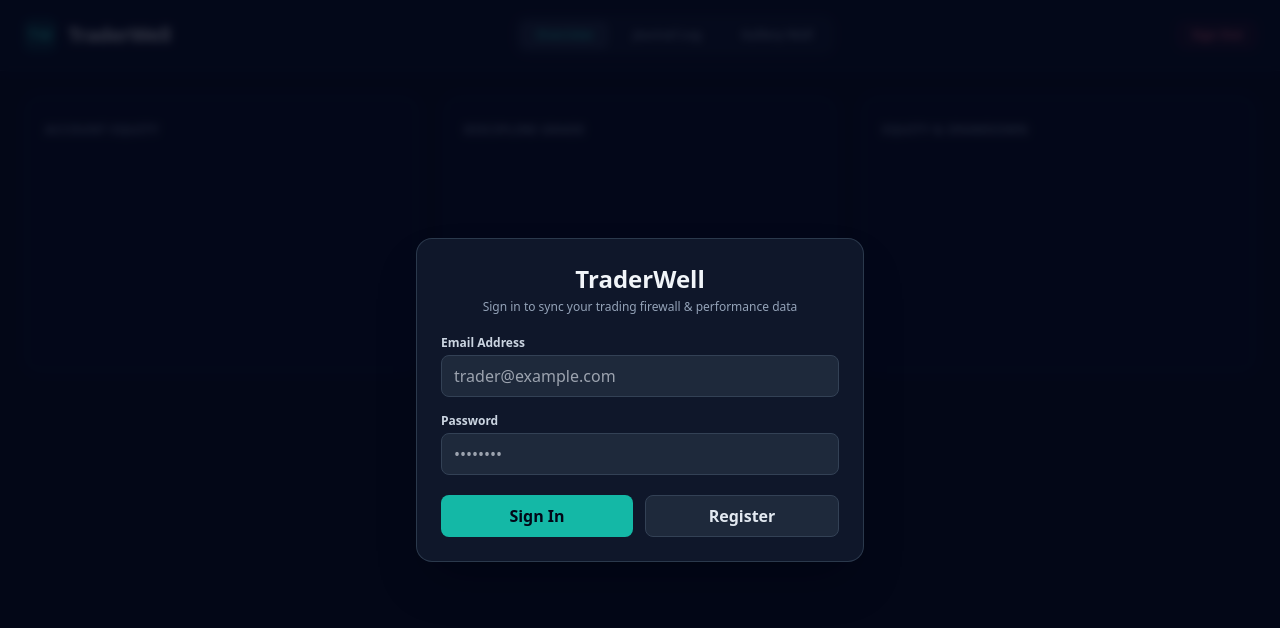
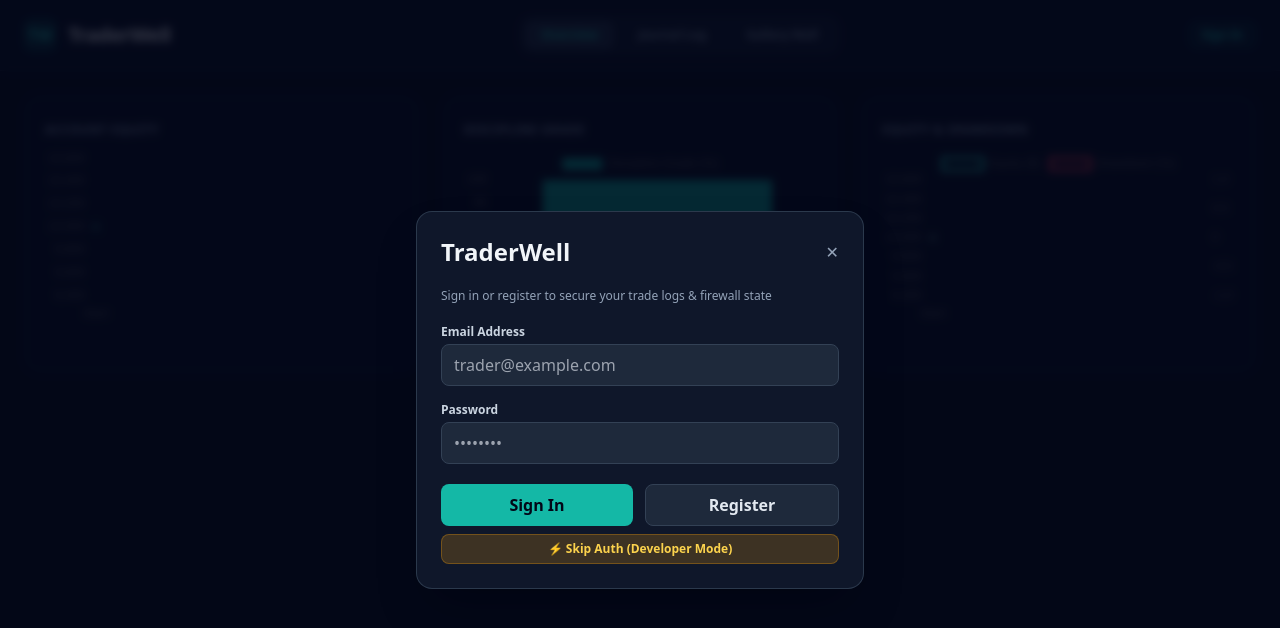
Before and after one commit to leomelvinvibal-bot/trading-firewall, a plain HTML site: page index.html in a window 1280 px wide. Both pictures are taken after a click on the button "Register". Drawn offline with nearby package versions, Linux system fonts and the light colour scheme.

Commit message:
Update index.html

```diff
--- a/index.html
+++ b/index.html
@@ -37,7 +37,7 @@
         <!-- USER AUTHENTICATION BADGE & LOGOUT -->
         <div class="flex items-center gap-3">
             <span id="userBadge" class="hidden font-mono text-xs text-teal-400 bg-teal-500/10 border border-teal-500/30 px-3 py-1 rounded-full"></span>
-            <button onclick="handleLogout()" class="text-xs font-semibold text-rose-400 hover:text-rose-300 border border-rose-500/30 px-3 py-1 rounded-lg bg-rose-500/10 hover:bg-rose-500/20 transition-all">Sign Out</button>
+            <button id="authActionBtn" onclick="openAuthModal()" class="text-xs font-semibold text-teal-400 border border-teal-500/30 px-3 py-1 rounded-lg bg-teal-500/10 hover:bg-teal-500/20 transition-all">Sign In</button>
         </div>
     </header>
 
@@ -97,7 +97,7 @@
             </div>
         </section>
 
-        <!-- GALLERY WALL TAB CONTENT (FIXED: LEFT = ENTRY / RIGHT = RESULT) -->
+        <!-- GALLERY WALL TAB CONTENT (LEFT = ENTRY / RIGHT = RESULT) -->
         <section id="tab-gallery" class="hidden space-y-4">
             <div class="flex items-center justify-between">
                 <h2 class="text-lg font-bold text-slate-100">Visual Trade Gallery</h2>
@@ -108,12 +108,13 @@
     </main>
 
     <!-- AUTHENTICATION MODAL -->
-    <div id="authModal" class="fixed inset-0 bg-slate-950/80 backdrop-blur-sm z-50 flex items-center justify-center p-4">
+    <div id="authModal" class="hidden fixed inset-0 bg-slate-950/80 backdrop-blur-sm z-50 flex items-center justify-center p-4">
         <div class="bg-slate-900 border border-slate-700/80 rounded-2xl p-6 w-full max-w-md shadow-2xl space-y-5">
-            <div class="text-center">
+            <div class="flex justify-between items-center">
                 <h2 class="text-2xl font-bold text-slate-100">TraderWell</h2>
-                <p class="text-xs text-slate-400 mt-1">Sign in to sync your trading firewall & performance data</p>
+                <button onclick="closeAuthModal()" class="text-slate-400 hover:text-slate-200">✕</button>
             </div>
+            <p class="text-xs text-slate-400">Sign in or register to secure your trade logs & firewall state</p>
 
             <div class="space-y-4">
                 <div>
@@ -126,14 +127,20 @@
                 </div>
             </div>
 
+            <div class="flex flex-col gap-2">
                 <div class="flex gap-3">
                     <button onclick="handleLogin()" class="flex-1 bg-teal-500 hover:bg-teal-400 text-slate-950 font-semibold py-2 rounded-lg transition-colors">Sign In</button>
                     <button onclick="handleSignUp()" class="flex-1 bg-slate-800 hover:bg-slate-700 text-slate-200 font-semibold py-2 rounded-lg border border-slate-700 transition-colors">Register</button>
                 </div>
+                <!-- DEVELOPER BYPASS BUTTON -->
+                <button onclick="devBypass()" class="w-full bg-amber-500/20 text-amber-300 hover:bg-amber-500/30 font-semibold py-1.5 rounded-lg border border-amber-500/30 transition-colors text-xs">
+                    ⚡ Skip Auth (Developer Mode)
+                </button>
+            </div>
         </div>
     </div>
 
-    <!-- FOLLOW-UP MODAL -->
+    <!-- FOLLOW-UP / RESULT MODAL -->
     <div id="followupModal" class="hidden fixed inset-0 bg-slate-950/80 backdrop-blur-sm z-50 flex items-center justify-center p-4">
         <div class="bg-slate-900 border border-slate-700/80 rounded-2xl p-6 w-full max-w-lg shadow-2xl space-y-4">
             <h3 class="text-lg font-bold text-slate-100">Record Follow-up / Outcome</h3>
@@ -176,12 +183,12 @@
 
     <!-- JAVASCRIPT APPLICATION LOGIC -->
     <script>
-        // SUPABASE CLIENT INITIALIZATION (SAFE PUBLIC KEY ONLY)
+        // SUPABASE CLIENT INITIALIZATION
         const SUPABASE_URL = "https://ptyg6zagdmjxu0q2tphwq.supabase.co";
-        const SUPABASE_KEY = "sb_publishable_Pty6ZG5azDmjXu0q2tphwQ_mfBJZ...";
-        const supabase = supabase.createClient(SUPABASE_URL, SUPABASE_KEY);
+        const SUPABASE_KEY = "sb_publishable_Pty6ZG5azDmjXu0q2tphwQ_mfBJZu08";
+        const supabaseClient = window.supabase ? window.supabase.createClient(SUPABASE_URL, SUPABASE_KEY) : null;
 
-        // STATE MANAGEMENT
+        // APPLICATION STATE
         const state = {
             baseline: 10000,
             trades: [],
@@ -197,21 +204,26 @@
             ]
         };
 
-        // AUTHENTICATION LOGIC
+        // AUTHENTICATION STATE LISTENERS
         window.addEventListener('DOMContentLoaded', async () => {
             initCharts();
 
-            const { data: { session } } = await supabase.auth.getSession();
+            if (supabaseClient) {
+                const { data: { session } } = await supabaseClient.auth.getSession();
                 handleAuthState(session);
 
-            supabase.auth.onAuthStateChange((_event, session) => {
+                supabaseClient.auth.onAuthStateChange((_event, session) => {
                     handleAuthState(session);
                 });
+            } else {
+                openAuthModal();
+            }
         });
 
         function handleAuthState(session) {
             const authModal = document.getElementById('authModal');
             const userBadge = document.getElementById('userBadge');
+            const authActionBtn = document.getElementById('authActionBtn');
 
             if (session) {
                 if (authModal) authModal.classList.add('hidden');
@@ -219,34 +231,70 @@
                     userBadge.innerText = session.user.email;
                     userBadge.classList.remove('hidden');
                 }
+                if (authActionBtn) {
+                    authActionBtn.innerText = 'Sign Out';
+                    authActionBtn.className = 'text-xs font-semibold text-rose-400 border border-rose-500/30 px-3 py-1 rounded-lg bg-rose-500/10 hover:bg-rose-500/20 transition-all';
+                    authActionBtn.onclick = handleLogout;
+                }
             } else {
-                if (authModal) authModal.classList.remove('hidden');
+                openAuthModal();
                 if (userBadge) userBadge.classList.add('hidden');
+                if (authActionBtn) {
+                    authActionBtn.innerText = 'Sign In';
+                    authActionBtn.className = 'text-xs font-semibold text-teal-400 border border-teal-500/30 px-3 py-1 rounded-lg bg-teal-500/10 hover:bg-teal-500/20 transition-all';
+                    authActionBtn.onclick = openAuthModal;
+                }
+            }
+        }
+
+        function openAuthModal() { document.getElementById('authModal').classList.remove('hidden'); }
+        function closeAuthModal() { document.getElementById('authModal').classList.add('hidden'); }
+
+        // DEVELOPER BYPASS MODE
+        function devBypass() {
+            closeAuthModal();
+            const userBadge = document.getElementById('userBadge');
+            const authActionBtn = document.getElementById('authActionBtn');
+
+            if (userBadge) {
+                userBadge.innerText = 'dev@traderwell.local (Dev Mode)';
+                userBadge.classList.remove('hidden');
+            }
+            if (authActionBtn) {
+                authActionBtn.innerText = 'Sign Out';
+                authActionBtn.className = 'text-xs font-semibold text-rose-400 border border-rose-500/30 px-3 py-1 rounded-lg bg-rose-500/10 hover:bg-rose-500/20 transition-all';
+                authActionBtn.onclick = () => window.location.reload();
             }
         }
 
         async function handleSignUp() {
             const email = document.getElementById('authEmail').value;
             const password = document.getElementById('authPassword').value;
-            const { data, error } = await supabase.auth.signUp({ email, password });
+            if (!email || !password) return alert('Please enter both email and password.');
+
+            const { data, error } = await supabaseClient.auth.signUp({ email, password });
             if (error) alert('Sign Up Error: ' + error.message);
-            else alert('Account created! Check your email to verify.');
+            else alert('Account created! Please check your email inbox to verify your account.');
         }
 
         async function handleLogin() {
             const email = document.getElementById('authEmail').value;
             const password = document.getElementById('authPassword').value;
-            const { data, error } = await supabase.auth.signInWithPassword({ email, password });
+            if (!email || !password) return alert('Please enter both email and password.');
+
+            const { data, error } = await supabaseClient.auth.signInWithPassword({ email, password });
             if (error) alert('Login Error: ' + error.message);
         }
 
         async function handleLogout() {
-            const { error } = await supabase.auth.signOut();
+            if (supabaseClient) {
+                const { error } = await supabaseClient.auth.signOut();
                 if (error) alert('Logout Error: ' + error.message);
-            else window.location.reload();
+            }
+            window.location.reload();
         }
 
-        // NAVIGATION TABS
+        // NAVIGATION TABS SWITCHER
         function switchTab(tabId) {
             ['home', 'journal', 'gallery'].forEach(t => {
                 const sec = document.getElementById(`tab-${t}`);
@@ -254,7 +302,7 @@
             });
         }
 
-        // GALLERY RENDER LOGIC (FIXED: LEFT = ENTRY / RIGHT = RESULT)
+        // GALLERY WALL (LEFT = ENTRY EXECUTION / RIGHT = TRADE RESULT)
         function renderGallery() {
             const grid = document.getElementById('galleryGrid');
             if (!grid) return;
@@ -292,16 +340,16 @@
                             <span class="font-mono font-bold ${profitClass}">${trade.profit >= 0 ? '+' : ''}$${trade.profit.toFixed(2)}</span>
                         </div>
 
-                        <!-- Side-by-Side Image Layout -->
+                        <!-- SIDE-BY-SIDE PLACEMENT -->
                         <div class="grid grid-cols-2 gap-3">
-                            <!-- LEFT SIDE: Entry Placement -->
+                            <!-- LEFT SIDE: ENTRY PLACEMENT -->
                             <div class="flex flex-col space-y-1">
                                 <span class="text-[10px] font-bold uppercase tracking-wider text-teal-400/80">Entry Execution</span>
                                 ${entryImg}
                                 <p class="text-xs text-slate-400 truncate mt-1">${entryData.reason || 'No setup notes'}</p>
                             </div>
 
-                            <!-- RIGHT SIDE: Result Placement -->
+                            <!-- RIGHT SIDE: RESULT PLACEMENT -->
                             <div class="flex flex-col space-y-1">
                                 <span class="text-[10px] font-bold uppercase tracking-wider text-indigo-400/80">Trade Result</span>
                                 ${resultImg}
```
Lines whose indentation alone changed are shown as unchanged.
